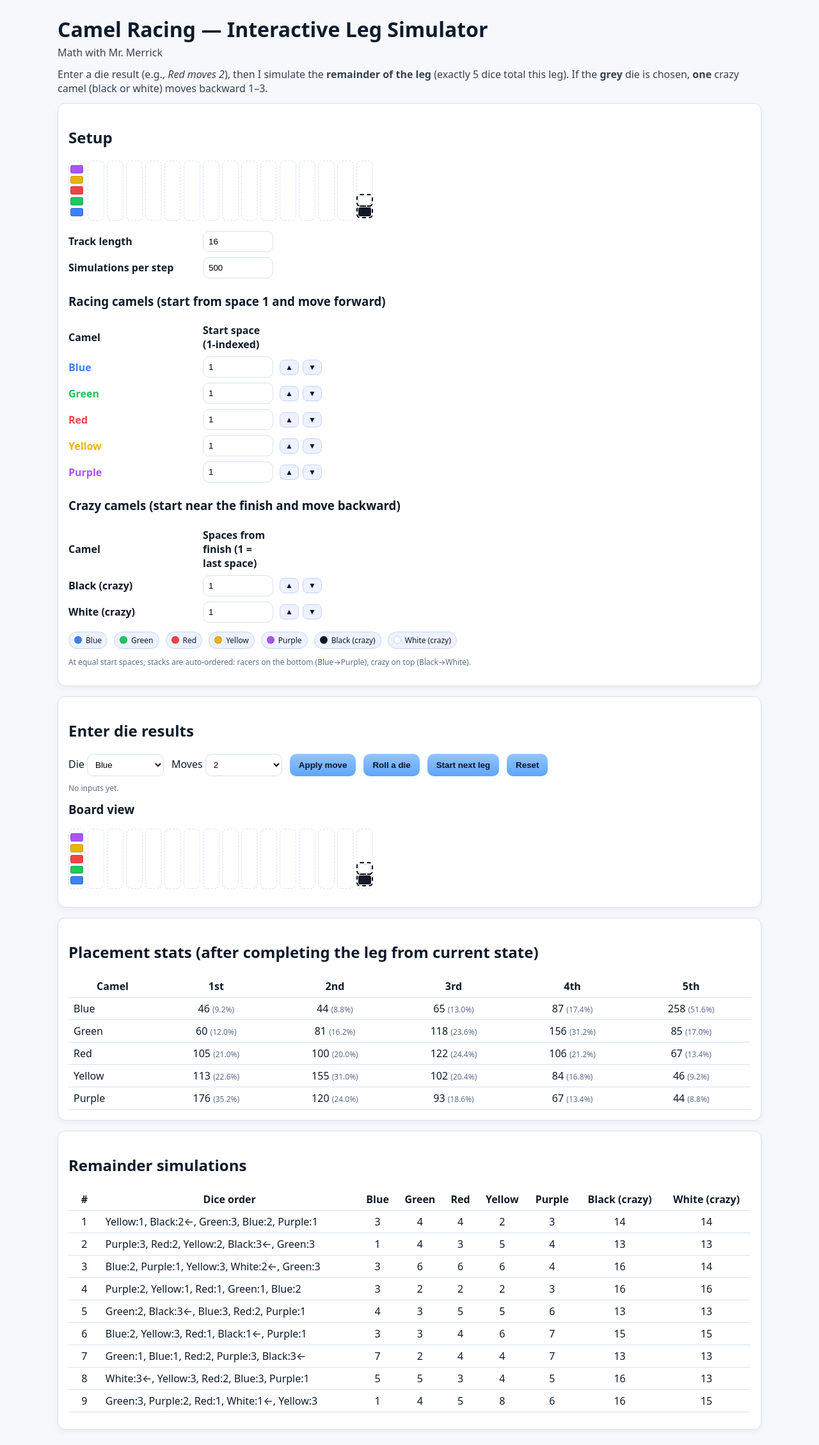
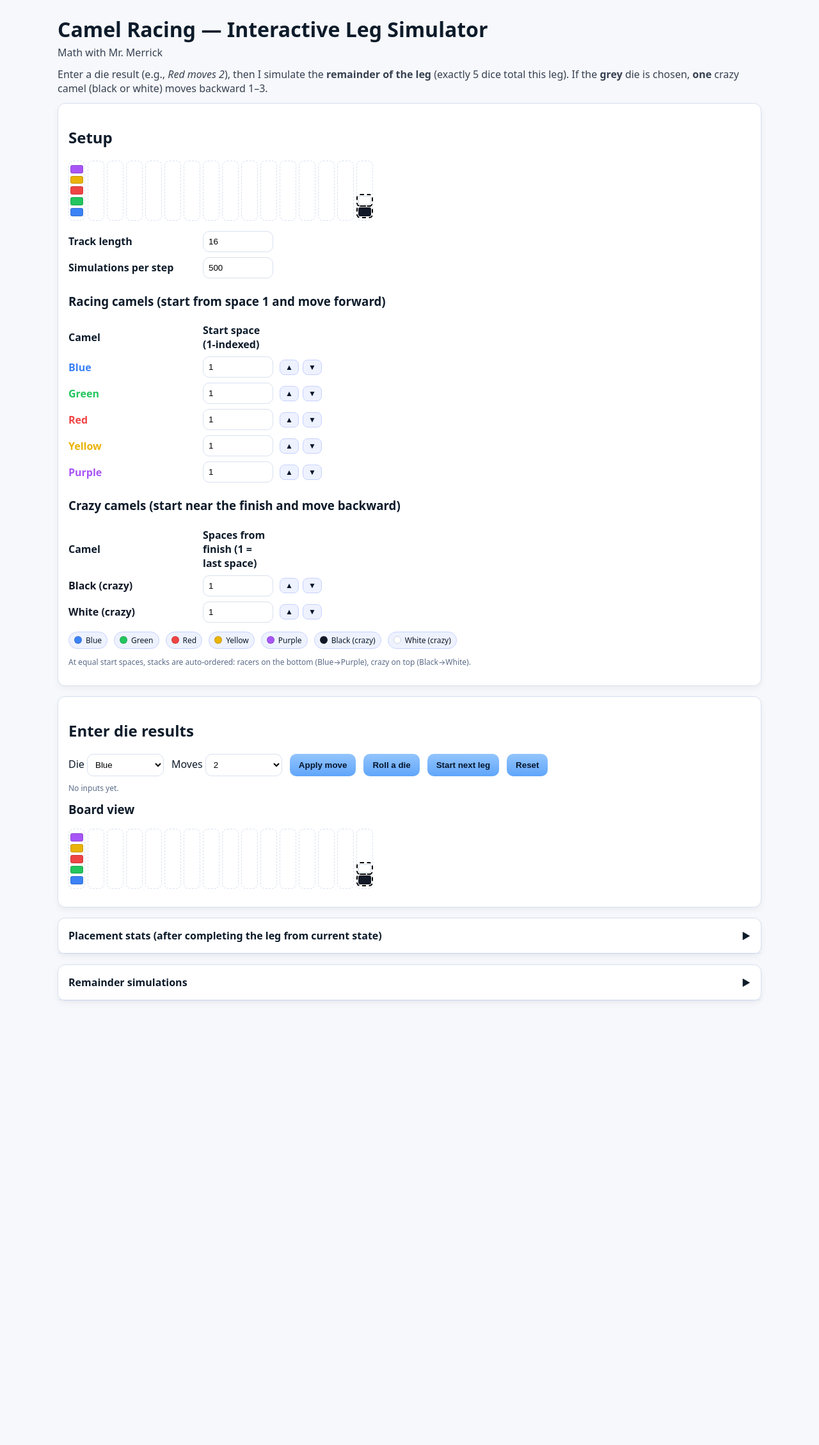
Before and after one commit to MerrickMath/MerrickMath.github.io, a Jekyll site: the page Camelsim.html, which Jekyll copies as it is, in a window 1280 px wide. Shown: the whole page at 64% size. Built offline with Jekyll 4.4.1, drawn with Linux system fonts in a browser that asks for light colours; after the commit the page ends 1588 px from its top, so only the background shows below that.

Commit message:
Update Camelsim.html

```diff
--- a/Camelsim.html
+++ b/Camelsim.html
@@ -43,6 +43,41 @@
     .miniBtn{padding:4px 8px;font-size:12px;border-radius:8px;background:#eef2ff;border:1px solid #c7d2fe}
     .miniBtn:disabled{opacity:.5;cursor:not-allowed}
     .row .inline-controls{display:flex;gap:6px;align-items:center}
+    /* Collapsible cards */
+    details.card{padding:0}
+    details.card > summary{
+      list-style:none;
+      cursor:pointer;
+      padding:16px;
+      border-bottom:1px solid var(--line);
+      font-weight:700;
+    }
+    details.card > summary::-webkit-details-marker{display:none}
+    details.card[open] > summary{border-bottom-color:transparent}
+    details.card .card-body{padding:16px}
+    /* Make dropdown summaries look like clickable headers */
+    details.card > summary {
+      list-style: none;
+      cursor: pointer;
+      padding: 16px;
+      border-bottom: 1px solid var(--line);
+      font-weight: 700;
+      display: flex;
+      align-items: center;
+      justify-content: space-between;
+    }
+    details.card > summary::-webkit-details-marker { display: none; }
+    details.card > summary::after {
+      content: "▶";
+      font-size: 0.9em;
+      transition: transform 0.2s ease;
+    }
+    details.card[open] > summary::after {
+      transform: rotate(90deg);
+    }
+    details.card > summary:hover {
+      background: #f0f4ff;
+    }
   </style>
 </head>
 <body>
@@ -112,15 +147,21 @@
 
   </section>
 
-  <section class="card">
-    <h2>Placement stats (after completing the leg from current state)</h2>
-    <div id="placementStats">Loading…</div>
-  </section>
+  <details class="card collapsible">
+    <summary>Placement stats (after completing the leg from current state)</summary>
+    <div class="card-body">
+      <div id="placementStats">Loading…</div>
+    </div>
+  </details>
 
-  <section class="card">
-    <h2>Remainder simulations</h2>
-    <div id="legsTable" class="scroller">Loading…</div>
-  </section>
+
+  <details class="card collapsible">
+    <summary>Remainder simulations</summary>
+    <div class="card-body">
+      <div id="legsTable" class="scroller">Loading…</div>
+    </div>
+  </details>
+
 
 </div>
 
```
